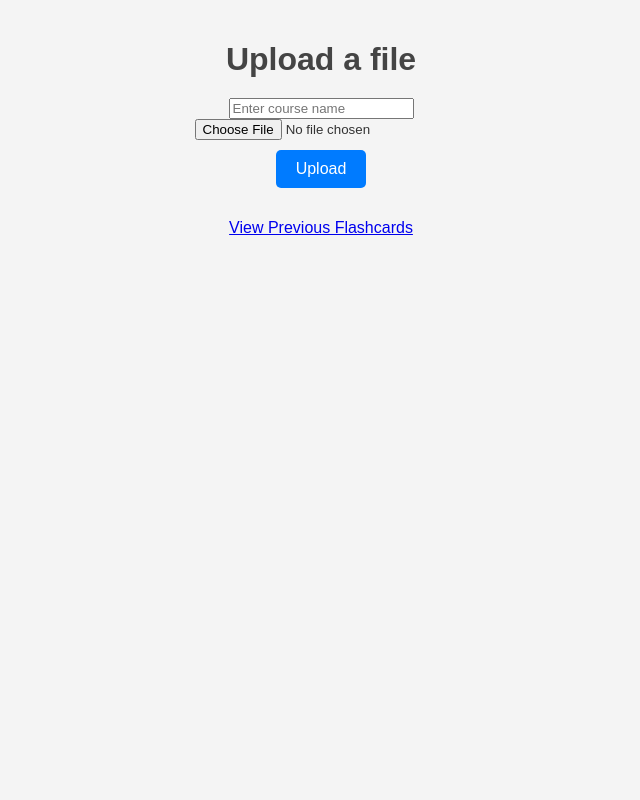
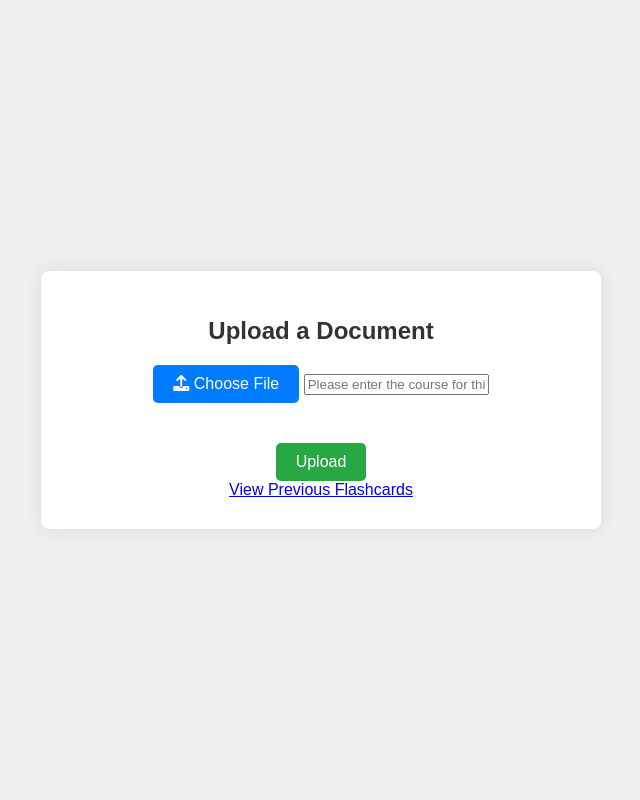
Before and after one commit to FlashyTeam/flashy-backend-complete, a Flask app: page / in a window 1280 px wide. Shown: the whole page, without its empty margins (319-959 px from the left). Run offline with Flask 3, Linux system fonts and the light colour scheme.

Commit message:
update: upload, preview, select pages, generate flashcards

```diff
--- a/app.py
+++ b/app.py
@@ -1,6 +1,8 @@
 from flask import Flask, request, jsonify, render_template
 from werkzeug.utils import secure_filename
 from flask_cors import CORS
+from pdf2image import convert_from_path
+import PyPDF2
 from docx import Document
 from pptx import Presentation
 import fitz  # PyMuPDF
@@ -28,6 +30,30 @@ client = MongoClient(os.getenv('MONGO_URI'))  # Replace with your MongoDB connec
 db = client.flashy  # Database name
 flashcards_collection = db.flashcards  # Collection name
 
+
+# Ensure the static folder exists for saving images
+if not os.path.exists('static'):
+    os.makedirs('static')
+
+
+def chunk_text_by_lines(paragraphs, lines_per_page=25):
+    chunks = []
+    current_chunk = []
+    current_lines = 0
+    for p in paragraphs:
+        lines_in_p = p.count('\n') + 1
+        if current_lines + lines_in_p > lines_per_page:
+            chunks.append(current_chunk)
+            current_chunk = []
+            current_lines = 0
+        current_chunk.append(p)
+        current_lines += lines_in_p
+    if current_chunk:
+        chunks.append(current_chunk)
+    return chunks
+
+
+
 if not os.path.exists(app.config['UPLOAD_FOLDER']):
     os.makedirs(app.config['UPLOAD_FOLDER'])
 
@@ -39,7 +65,7 @@ def allowed_file(filename):
 
 @app.route('/')
 def index():
-    return render_template('index.html')
+    return render_template('upload.html')
 
 @app.route('/generated_cards')
 def generated_cards():
@@ -48,6 +74,10 @@ def generated_cards():
 @app.route('/view_flashcards')
 def view_flashcards():
     return render_template('view_flashcards.html')
+
+@app.route('/upload_page')
+def upload_page():
+    return render_template('upload.html')
 
 @app.route('/courses')
 def get_courses():
@@ -107,6 +137,101 @@ def upload_file():
 
     return jsonify({'error': 'File type not allowed'})
 
+
+@app.route('/preview_upload', methods=['GET', 'POST'])
+def preview_upload_file():
+    if request.method == 'POST':
+        file = request.files['file']
+        course = request.form.get('text', 'general').title()
+
+        if file:
+            file_ext = file.filename.split('.')[-1].lower()
+            if file_ext == 'pdf':
+                file.save('uploaded_doc.pdf')
+                images = convert_from_path('uploaded_doc.pdf',500,poppler_path=r'C:\Program Files\poppler-24.07.0\Library\bin')
+                image_paths = []
+                for i, image in enumerate(images):
+                    image_path = f'static/page_{i + 1}.png'
+                    image.save(image_path, 'PNG')
+                    image_paths.append(image_path)
+                return render_template('preview_pdf.html', images=image_paths, file_ext=file_ext, course=course)
+            elif file_ext == 'docx':
+                file.save('uploaded_doc.docx')
+                doc = Document('uploaded_doc.docx')
+                paragraphs = [p.text for p in doc.paragraphs]
+                pages = chunk_text_by_lines(paragraphs)
+                return render_template('preview_text.html', pages=pages, file_ext=file_ext, course=course)
+            elif file_ext == 'pptx':
+                file.save('uploaded_presentation.pptx')
+                ppt = Presentation('uploaded_presentation.pptx')
+                slides = [slide.shapes.title.text if slide.shapes.title else '' for slide in ppt.slides]
+                return render_template('preview_text.html', pages=[slides], file_ext=file_ext, course=course)
+    return render_template('upload.html')
+
+
+@app.route('/process', methods=['POST'])
+def process_pages():
+    selected_pages = request.form.getlist('pages')
+    file_ext = request.form.get('file_ext')
+    course = request.form.get('course', 'General')
+
+    try:
+        extracted_text = ''
+        flashcards = ''
+
+        if file_ext == 'pdf':
+            reader = PyPDF2.PdfReader('uploaded_doc.pdf')
+            for page_num in selected_pages:
+                page = reader.pages[int(page_num) - 1]
+                extracted_text += page.extract_text()
+            # Delete images after processing
+            for i in range(len(reader.pages)):
+                image_path = f'static/page_{i + 1}.png'
+                if os.path.exists(image_path):
+                    os.remove(image_path)
+            if os.path.exists('uploaded_doc.pdf'):
+                os.remove('uploaded_doc.pdf')
+
+        elif file_ext == 'docx':
+            doc = Document('uploaded_doc.docx')
+            paragraphs = [p.text for p in doc.paragraphs]
+            pages = chunk_text_by_lines(paragraphs)
+            for page_num in selected_pages:
+                extracted_text += '\n'.join(pages[int(page_num) - 1])
+            if os.path.exists('uploaded_doc.docx'):
+                os.remove('uploaded_doc.docx')
+
+        elif file_ext == 'pptx':
+            ppt = Presentation('uploaded_presentation.pptx')
+            slides = [slide.shapes.title.text if slide.shapes.title else '' for slide in ppt.slides]
+            for page_num in selected_pages:
+                extracted_text += slides[int(page_num) - 1] + '\n'
+            if os.path.exists('uploaded_presentation.pptx'):
+                os.remove('uploaded_presentation.pptx')
+
+        print(extracted_text)
+        flashcards = generate_flashcards(extracted_text, 6)
+        print(flashcards)
+
+
+        # Store or update the flashcards in MongoDB
+        flashcards_collection.update_one(
+            {'course': course},
+            {'$addToSet': {'flashcards': {'$each': flashcards}}},
+            upsert=True
+        )
+
+    except Exception as e:
+        print(f"Error processing file: {e}")
+        return render_template('generated_cards.html')
+
+    return render_template('generated_cards.html', file_type=file_ext, flashcards=flashcards )
+
+
+
+
+
+
 def extract_text_from_docx(docx_path):
     try:
         doc = Document(docx_path)
@@ -156,13 +281,16 @@ def extract_text_from_pdf(pdf_path):
         return "Error extracting text from PDF"
 
 
+
+
 def generate_flashcards(text, num_flashcards, retries=3):
-    prompt = f"Create {num_flashcards} flashcards from the following text:\n\n{text}\n\n Return answers in json format as an array of objects with 'front' and 'back' keys."
+    prompt = f"Create {num_flashcards} flashcards from the following text:\n\n{text}\n\n Return answers in json format as an array of objects with 'front' and 'back' keys. Everything should be inline, no backslash n"
 
     for attempt in range(retries):
         try:
             model = genai.GenerativeModel('gemini-1.5-pro')
             response = model.generate_content(prompt)
+            print(response)
 
             if response and response.candidates:
                 flashcards_text = response.candidates[0].content.parts[0].text
--- /dev/null
+++ b/templates/upload.html
@@ -0,0 +1,110 @@
+<!-- templates/upload.html -->
+<!DOCTYPE html>
+<html lang="en">
+<head>
+    <meta charset="UTF-8">
+    <meta name="viewport" content="width=device-width, initial-scale=1.0">
+    <title>Upload Document</title>
+    <link rel="stylesheet" href="https://cdnjs.cloudflare.com/ajax/libs/font-awesome/6.0.0-beta3/css/all.min.css">
+    <style>
+        body {
+            font-family: Arial, sans-serif;
+            background-color: #f0f0f0;
+            margin: 0;
+            padding: 0;
+            display: flex;
+            justify-content: center;
+            align-items: center;
+            height: 100vh;
+        }
+
+        .upload-container {
+            background-color: #ffffff;
+            border-radius: 8px;
+            box-shadow: 0 0 20px rgba(0, 0, 0, 0.1);
+            padding: 30px;
+            text-align: center;
+            max-width: 500px;
+            width: 100%;
+        }
+
+        .upload-container h1 {
+            margin-bottom: 20px;
+            font-size: 24px;
+            color: #333;
+        }
+
+        .upload-container input[type="file"] {
+            display: none;
+        }
+
+        .upload-container label {
+            display: inline-block;
+            padding: 10px 20px;
+            background-color: #007bff;
+            color: #ffffff;
+            border-radius: 5px;
+            cursor: pointer;
+            font-size: 16px;
+        }
+
+        .upload-container label:hover {
+            background-color: #0056b3;
+        }
+
+        .upload-container .upload-preview {
+            margin-top: 20px;
+        }
+
+        .upload-container .upload-preview img {
+            max-width: 100%;
+            height: auto;
+            border-radius: 8px;
+            margin-bottom: 10px;
+        }
+
+        .upload-container .upload-preview p {
+            color: #555;
+            font-size: 14px;
+        }
+
+        .upload-container .submit-button {
+            margin-top: 20px;
+            padding: 10px 20px;
+            background-color: #28a745;
+            color: #ffffff;
+            border: none;
+            border-radius: 5px;
+            cursor: pointer;
+            font-size: 16px;
+        }
+
+        .upload-container .submit-button:hover {
+            background-color: #218838;
+        }
+    </style>
+</head>
+<body>
+    <div class="upload-container">
+        <h1>Upload a Document</h1>
+        <form action="/preview_upload" method="POST" enctype="multipart/form-data">
+            <label for="fileInput"><i class="fas fa-upload"></i> Choose File</label>
+            <input type="text" name="text" id="courseInput" placeholder="Please enter the course for this file" required>
+            <input type="file" name="file" id="fileInput" accept=".pdf,.docx,.pptx" required>
+            <div class="upload-preview" id="uploadPreview"></div>
+            <input class="submit-button" type="submit" value="Upload">
+        </form>
+
+        <a href="/view_flashcards">View Previous Flashcards</a>
+
+    </div>
+
+    <script>
+        document.getElementById('fileInput').addEventListener('change', function () {
+            const fileName = this.files[0].name;
+            const previewDiv = document.getElementById('uploadPreview');
+            previewDiv.innerHTML = `<p><strong>Selected File:</strong> ${fileName}</p>`;
+        });
+    </script>
+</body>
+</html>
```
Also changed, not shown: server.py (added, +100 -0 lines), templates/generated_cards.html (+12 -2 lines), templates/preview_pdf.html (added, +97 -0 lines), templates/preview_text.html (added, +107 -0 lines), templates/result.html (added, +38 -0 lines), 3 other files.
